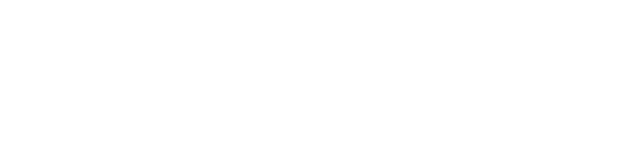
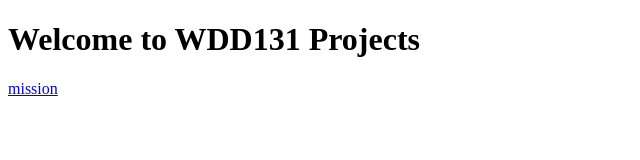
Before and after one commit to xuelwang7/WDD131, a plain HTML site: page index.html in a window 1280 px wide. Shown: the whole page, without its empty margins (0-640 px from the left). Drawn offline with Linux system fonts and the light colour scheme.

Commit message:
newchange home page

```diff
--- a/index.html
+++ b/index.html
@@ -6,6 +6,12 @@
     <title>Document</title>
 </head>
 <body>
+    <h1>Welcome to WDD131 Projects</h1>
+<nav>
+  <a href="./mission/index.html">mission</a>
+
+
+</nav>
 
 </body>
 </html>
```
